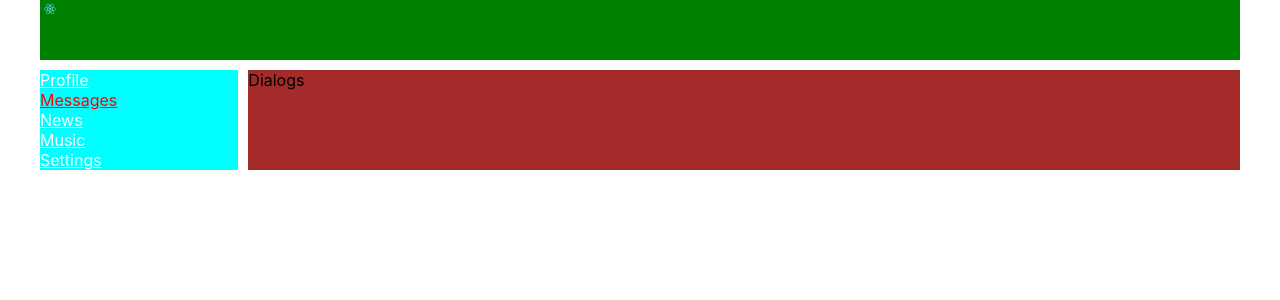
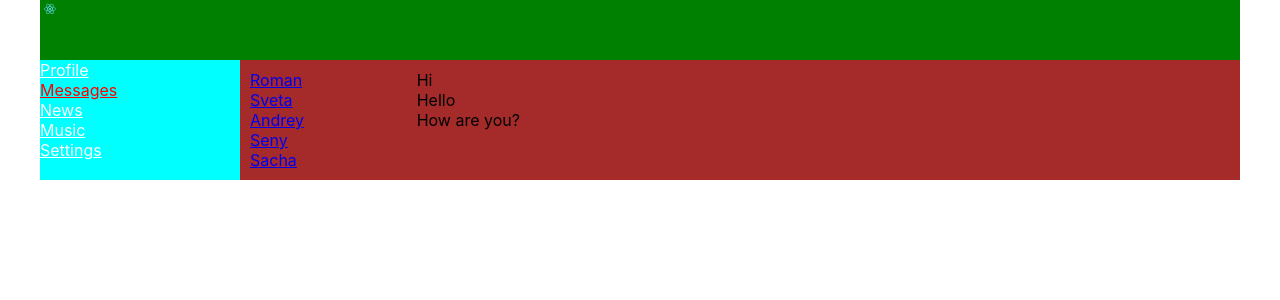
Before and after one commit to RomanPateichuk/social_network, a React (Create React App) app: page /dialogs in a window 1280 px wide. Shown: the top 300 px of the page. Built offline with nearby package versions, Linux system fonts and the light colour scheme.

Commit message:
feat: generate JSX with map

```diff
--- a/src/App.css
+++ b/src/App.css
@@ -4,7 +4,6 @@
   margin: 0 auto;
   grid-template-rows: 60px auto;
   grid-template-columns: 2fr 10fr;
-  grid-gap: 10px;
   grid-template-areas:
     "h h"
     "n c";
--- a/src/components/Dialogs/Dialog.module.css
+++ b/src/components/Dialogs/Dialog.module.css
@@ -0,0 +1,18 @@
+.dialogs {
+  display: grid;
+  grid-template-columns: 2fr 10fr;
+}
+
+.dialogsItems {
+  padding: 10px;
+}
+
+.dialogsItems .dialog.active {
+  color: red;
+}
+
+.messages {
+  padding: 10px;
+}
+
+.messages .message {}
--- a/src/components/Dialogs/Dialogs.jsx
+++ b/src/components/Dialogs/Dialogs.jsx
@@ -1,10 +1,69 @@
-// import styles from './Dialog.module.css'
+import styles from './Dialog.module.css'
+import { NavLink } from 'react-router-dom';
 
+
+const DialogItem = (props) => {
+  let path = "/dialogs/" + props.id
+  return (
+    <div className={styles.dialog + ' ' + styles.active}>
+      <NavLink to={path}>{props.name}</NavLink>
+    </div>
+  );
+}
+
+
+const Message = (props) => {
+  return (
+    <div className={styles.message}>
+      {props.message}
+    </div>
+  );
+}
+
+
+let dialogsData = [
+  {
+    id: 1,
+    name: 'Roman'
+  },
+  {
+    id: 2,
+    name: 'Sveta'
+  },
+  {
+    id: 3,
+    name: 'Andrey'
+  },
+  {
+    id: 4,
+    name: 'Seny'
+  },
+  {
+    id: 5,
+    name: 'Sacha'
+  }
+]
+
+
+let dialogElementsJSX = dialogsData.map(item => <DialogItem name={item.name} id={item.id} />)
+
+let messagesData = [
+  { id: "1", message: "Hi" },
+  { id: "2", message: "Hello" },
+  { id: "3", message: "How are you?" },
+]
+
+let messagesDataJSX = messagesData.map(item => <Message message={item.message} />)
 
 const Dialogs = () => {
   return (
-    <div>
-      Dialogs
+    <div className={styles.dialogs}>
+      <div className={styles.dialogsItems}>
+        {dialogElementsJSX}
+      </div>
+      <div className={styles.messages}>
+        {messagesDataJSX}
+      </div>
     </div>
   );
 }
--- a/src/components/ErrorPage/ErrorPage.jsx
+++ b/src/components/ErrorPage/ErrorPage.jsx
@@ -6,7 +6,7 @@ export default function NotFound() {
       <h1>Oops! You seem to be lost.</h1>
       <p>Here are some helpful links:</p>
       <Link to='/profile'>Profile</Link>
-      <Link to='/message'>Message</Link>
+      <Link to='/dialogs'>Message</Link>
       <Link to='/news'>News</Link>
       <Link to='/music'>Music</Link>
       <Link to='/setting'>Settings</Link>
--- a/src/components/Profile/MyPosts/MyPosts.jsx
+++ b/src/components/Profile/MyPosts/MyPosts.jsx
@@ -1,22 +1,33 @@
 import s from './MyPosts.module.css'
 import MyPost from './Post/MyPost';
 
+
+let postsData = [
+  { id: "1", message: "'Hi, how are you", likeCount: "0" },
+  { id: "2", message: "'Hi, how are you", likesCount: '23' },
+  { id: "3", message: "It's, my first post", likesCount: "0" },
+  { id: "4", message: "It's, my first post", likesCount: "0" },
+  { id: "5", message: "It's, my first post", likesCount: "0" },
+  { id: "6", message: "It's, my first post", likesCount: "0" },
+]
+
+
+let postsDataJSX = postsData.map(item => <MyPost message={item.message} likesCount={item.likesCount} />)
+
 const MyPosts = () => {
   return (
-    <div>
-      My posts
+    <div className={s.postsBlock}>
+      <h3>My posts</h3>
       <div>
-        <textarea></textarea>
-        <button>Add post</button>
+        <div>
+          <textarea></textarea>
+        </div>
+        <div>
+          <button>Add post</button>
+        </div>
       </div>
       <div className={s.posts}>
-
-        <MyPost message='Hi, how are you' likesCount='0' />
-        <MyPost message="It's, my first post" likesCount='23' />
-        <MyPost message="It's, my first post" />
-        <MyPost message="It's, my first post" />
-        <MyPost message="It's, my first post" />
-        <MyPost message="It's, my first post" />
+        {postsDataJSX}
       </div>
     </div>
   );
--- a/src/components/Profile/MyPosts/MyPosts.module.css
+++ b/src/components/Profile/MyPosts/MyPosts.module.css
@@ -0,0 +1,7 @@
+.postsBlock {
+  padding: 10px;
+}
+
+.posts {
+  margin-top: 10px;
+}
--- a/src/components/Profile/Profile.jsx
+++ b/src/components/Profile/Profile.jsx
@@ -1,16 +1,11 @@
 import MyPosts from './MyPosts/MyPosts';
-import a from './Profile.module.css'
+import ProfileInfo from './ProfileInfo/ProfileInfo';
 const Profile = () => {
   return (
     <div>
-      <div className={a.image_wrapper}>
-        <img src="https://encrypted-tbn0.gstatic.com/images?q=tbn:ANd9GcSTWYenGebfzJCuwiR4WdjzTzI7BdavwbbeHA&usqp=CAU" alt="content" />
-      </div>
-      <div>
-        ava+descr
-      </div>
+      <ProfileInfo />
       <MyPosts />
-    </div>
+    </div >
   );
 }
 
--- /dev/null
+++ b/src/components/Profile/ProfileInfo/ProfileInfo.jsx
@@ -0,0 +1,17 @@
+import a from './ProfileInfo.module.css'
+
+const ProfileInfo = () => {
+  return (
+    <div>
+      <div className={a.image_wrapper}>
+        <img src="https://encrypted-tbn0.gstatic.com/images?q=tbn:ANd9GcSTWYenGebfzJCuwiR4WdjzTzI7BdavwbbeHA&usqp=CAU" alt="content" />
+      </div>
+      <div className={a.descriptionBlock}>
+        ava+descr
+      </div>
+    </div>
+  );
+}
+
+
+export default ProfileInfo;
--- /dev/null
+++ b/src/components/Profile/ProfileInfo/ProfileInfo.module.css
@@ -0,0 +1,3 @@
+.descriptionBlock {
+  padding: 10px;
+}
```
